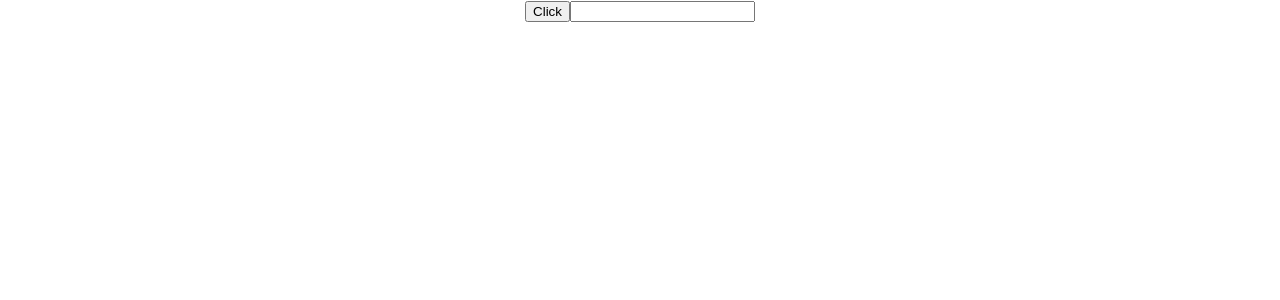
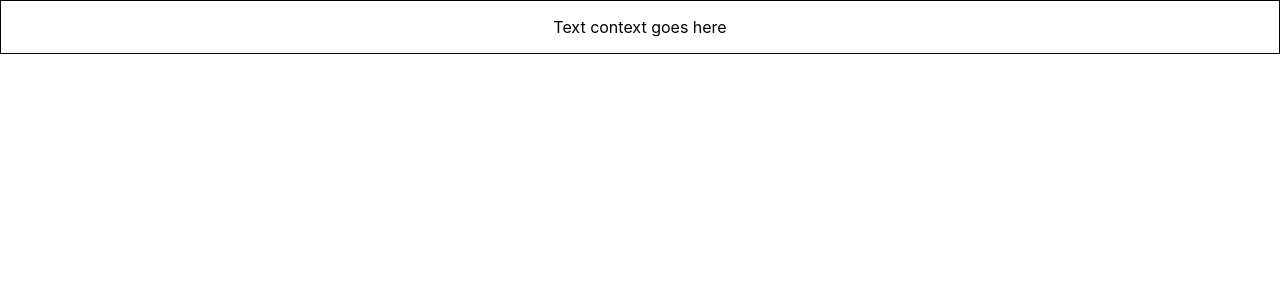
Before and after one commit to thethmuenaing/react-typescript-demo, a React (Create React App) app: page / in a window 1280 px wide. Shown: the top 300 px of the page. Built offline with nearby package versions, Linux system fonts and the light colour scheme.

Commit message:
Style props typescript

```diff
--- a/src/App.tsx
+++ b/src/App.tsx
@@ -1,6 +1,7 @@
 import './App.css';
-import { Button } from './components/Button';
-import { Input } from './components/Input';
+import { Container } from './components/Container';
+// import { Button } from './components/Button';
+// import { Input } from './components/Input';
 // import { Greet } from './components/Greet';
 // import { Heading } from './components/Heading';
 // import { Oscar } from './components/Oscar';
@@ -42,10 +43,11 @@ function App() {
         <Heading>Oscar goes to Loonardo Dicpario!</Heading>
       </Oscar>
       <Greet name="Vishwas" isLoggedIn={true}/> */}
-      <Button handleClick={(event , id ) => {
+      {/* <Button handleClick={(event , id ) => {
         console.log("Button clicked", event , id)
       }} />
-      <Input value='' handleChange={(event)=> console.log(event)} />
+      <Input value='' handleChange={(event)=> console.log(event)} /> */}
+      <Container styles={{border: "1px solid black", padding: "1rem"}} />
     </div>
   );
 }
--- /dev/null
+++ b/src/components/Container.tsx
@@ -0,0 +1,11 @@
+type ContainerProps = {
+	styles: React.CSSProperties
+}
+
+export const Container = (props: ContainerProps) => {
+	return (
+		<div style={props.styles}>
+			Text context goes here
+		</div>
+	)
+}
```
